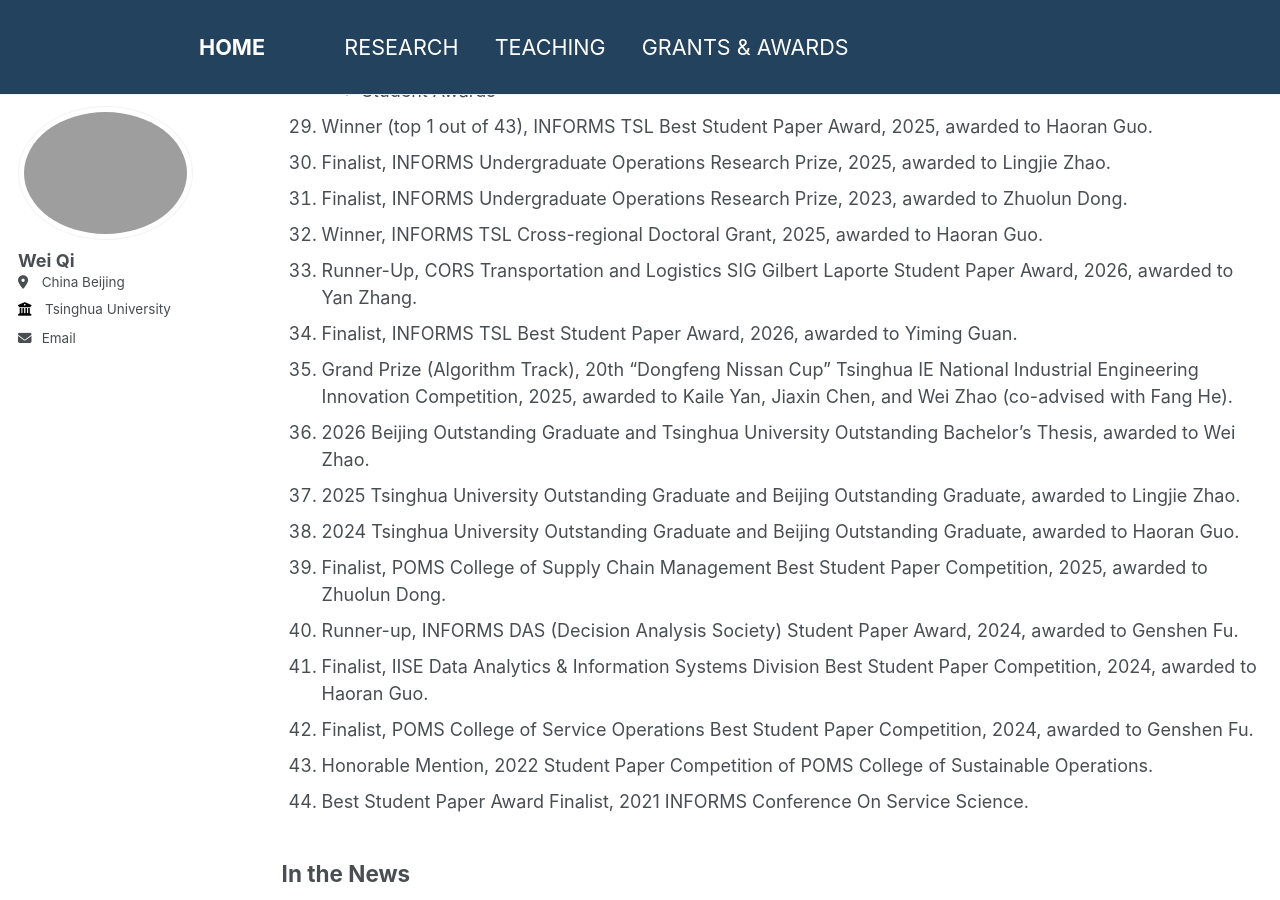
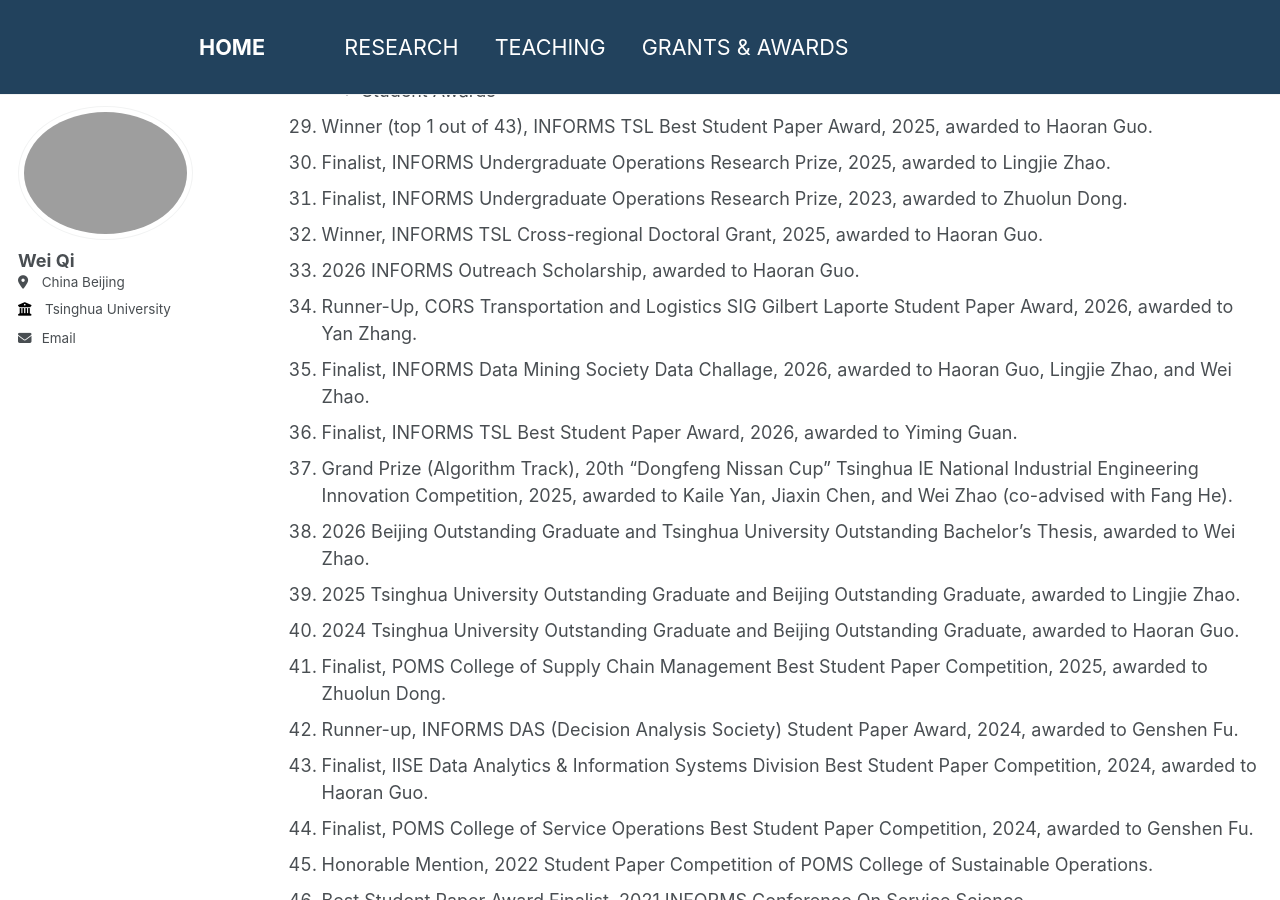
Before and after one commit to wei-qi-home/wei-qi-home.github.io, a Jekyll site: the page built from _pages/grants & awards.md, in a window 1280 px wide and 900 px high, scrolled down 3167 px. Built offline with Jekyll 4.4.1, drawn with Linux system fonts in a browser that asks for light colours.

Commit message:
Update grants & awards.md

```diff
--- a/_pages/grants & awards.md
+++ b/_pages/grants & awards.md
@@ -114,18 +114,20 @@ At Tsinghua University
 2. Finalist, INFORMS Undergraduate Operations Research Prize, 2025, awarded to Lingjie Zhao.
 3. Finalist, INFORMS Undergraduate Operations Research Prize, 2023, awarded to Zhuolun Dong.
 5. Winner, INFORMS TSL Cross-regional Doctoral Grant, 2025, awarded to Haoran Guo.
-6. Runner-Up, CORS Transportation and Logistics SIG Gilbert Laporte Student Paper Award, 2026, awarded to Yan Zhang.
-7. Finalist, INFORMS TSL Best Student Paper Award, 2026, awarded to Yiming Guan.
-8. Grand Prize (Algorithm Track), 20th “Dongfeng Nissan Cup” Tsinghua IE National Industrial Engineering Innovation Competition, 2025, awarded to Kaile Yan, Jiaxin Chen, and Wei Zhao (co-advised with Fang He).
-9. 2026 Beijing Outstanding Graduate and Tsinghua University Outstanding Bachelor’s Thesis, awarded to Wei Zhao.
-10. 2025 Tsinghua University Outstanding Graduate and Beijing Outstanding Graduate, awarded to Lingjie Zhao.
-11. 2024 Tsinghua University Outstanding Graduate and Beijing Outstanding Graduate, awarded to Haoran Guo.
-12. Finalist, POMS College of Supply Chain Management Best Student Paper Competition, 2025, awarded to Zhuolun Dong.
-13. Runner-up, INFORMS DAS (Decision Analysis Society) Student Paper Award, 2024, awarded to Genshen Fu.
-14. Finalist, IISE Data Analytics & Information Systems Division Best Student Paper Competition, 2024, awarded to Haoran Guo.
-15. Finalist, POMS College of Service Operations Best Student Paper Competition, 2024, awarded to Genshen Fu.
-16. Honorable Mention, 2022 Student Paper Competition of POMS College of Sustainable Operations.
-17. Best Student Paper Award Finalist, 2021 INFORMS Conference On Service Science.
+6. 2026 INFORMS Outreach Scholarship, awarded to Haoran Guo.
+7. Runner-Up, CORS Transportation and Logistics SIG Gilbert Laporte Student Paper Award, 2026, awarded to Yan Zhang.
+8. Finalist, INFORMS Data Mining Society Data Challage, 2026, awarded to Haoran Guo, Lingjie Zhao, and Wei Zhao.
+9. Finalist, INFORMS TSL Best Student Paper Award, 2026, awarded to Yiming Guan.
+10. Grand Prize (Algorithm Track), 20th “Dongfeng Nissan Cup” Tsinghua IE National Industrial Engineering Innovation Competition, 2025, awarded to Kaile Yan, Jiaxin Chen, and Wei Zhao (co-advised with Fang He).
+11. 2026 Beijing Outstanding Graduate and Tsinghua University Outstanding Bachelor’s Thesis, awarded to Wei Zhao.
+12. 2025 Tsinghua University Outstanding Graduate and Beijing Outstanding Graduate, awarded to Lingjie Zhao.
+13. 2024 Tsinghua University Outstanding Graduate and Beijing Outstanding Graduate, awarded to Haoran Guo.
+14. Finalist, POMS College of Supply Chain Management Best Student Paper Competition, 2025, awarded to Zhuolun Dong.
+15. Runner-up, INFORMS DAS (Decision Analysis Society) Student Paper Award, 2024, awarded to Genshen Fu.
+16. Finalist, IISE Data Analytics & Information Systems Division Best Student Paper Competition, 2024, awarded to Haoran Guo.
+17. Finalist, POMS College of Service Operations Best Student Paper Competition, 2024, awarded to Genshen Fu.
+18. Honorable Mention, 2022 Student Paper Competition of POMS College of Sustainable Operations.
+19. Best Student Paper Award Finalist, 2021 INFORMS Conference On Service Science.
 
 
 
```
